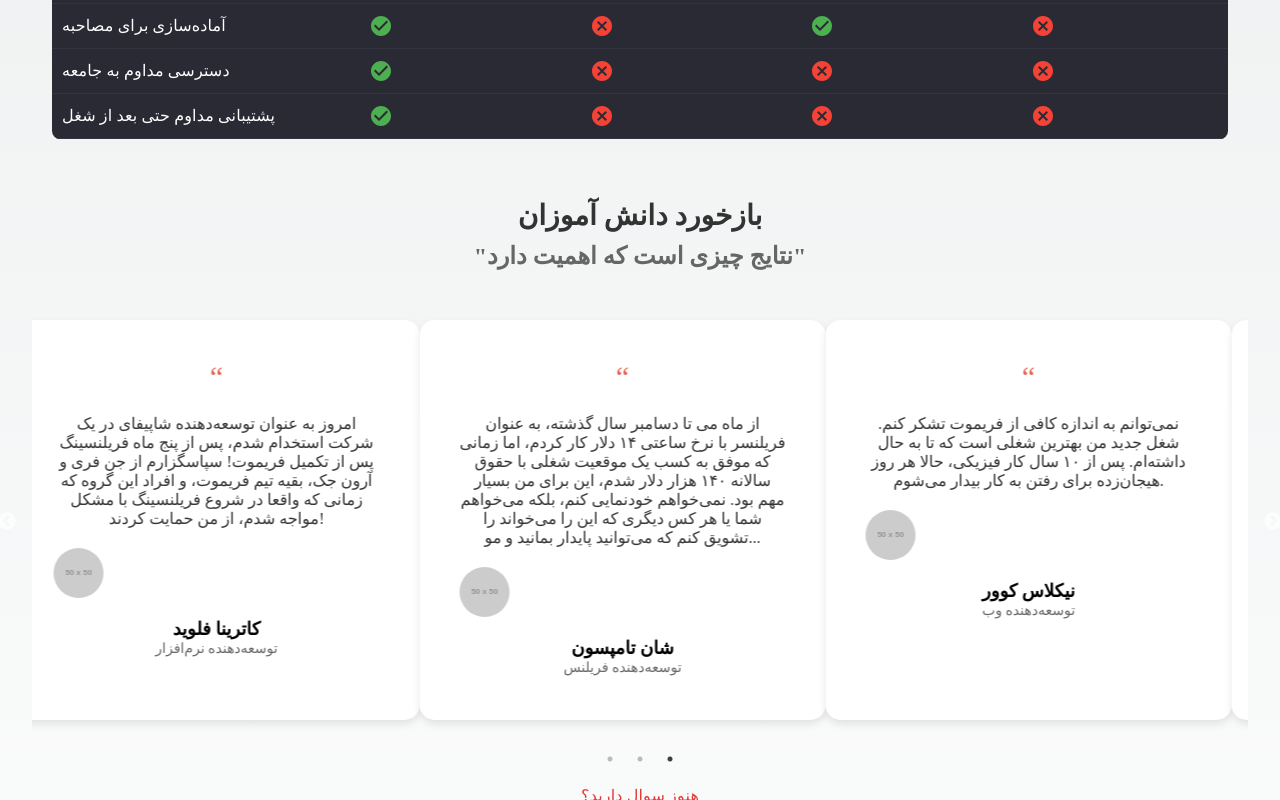
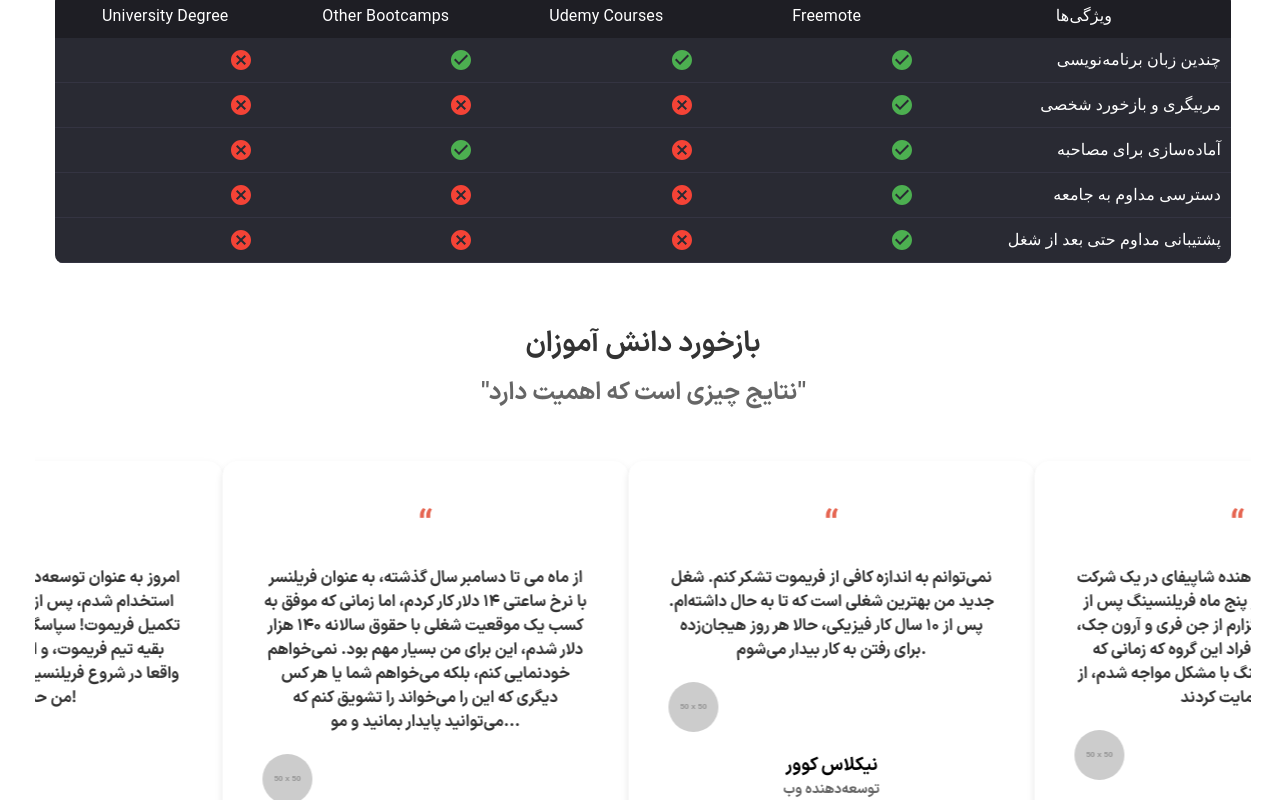
Before and after one commit to mohammadsohrabi2021/landingMantrayou, a Next.js app: page / in a window 1280 px wide. Shown: the part 2426-3226 px from the top of the page. Built offline with nearby package versions, Linux system fonts and the light colour scheme.

Commit message:
change defalte file done

```diff
--- a/pages/_app.js
+++ b/pages/_app.js
@@ -1,5 +1,10 @@
+import Layout from "@/components/layout/Layout";
 import "@/styles/globals.css";
 
 export default function App({ Component, pageProps }) {
-  return <Component {...pageProps} />;
+  return (
+    <Layout>
+      <Component {...pageProps} />
+    </Layout>
+  );
 }
--- a/styles/Home.module.css
+++ /dev/null
@@ -1,229 +0,0 @@
-.main {
-  display: flex;
-  flex-direction: column;
-  justify-content: space-between;
-  align-items: center;
-  padding: 6rem;
-  min-height: 100vh;
-}
-
-.description {
-  display: inherit;
-  justify-content: inherit;
-  align-items: inherit;
-  font-size: 0.85rem;
-  max-width: var(--max-width);
-  width: 100%;
-  z-index: 2;
-  font-family: var(--font-mono);
-}
-
-.description a {
-  display: flex;
-  justify-content: center;
-  align-items: center;
-  gap: 0.5rem;
-}
-
-.description p {
-  position: relative;
-  margin: 0;
-  padding: 1rem;
-  background-color: rgba(var(--callout-rgb), 0.5);
-  border: 1px solid rgba(var(--callout-border-rgb), 0.3);
-  border-radius: var(--border-radius);
-}
-
-.code {
-  font-weight: 700;
-  font-family: var(--font-mono);
-}
-
-.grid {
-  display: grid;
-  grid-template-columns: repeat(4, minmax(25%, auto));
-  max-width: var(--max-width);
-  width: 100%;
-}
-
-.card {
-  padding: 1rem 1.2rem;
-  border-radius: var(--border-radius);
-  background: rgba(var(--card-rgb), 0);
-  border: 1px solid rgba(var(--card-border-rgb), 0);
-  transition: background 200ms, border 200ms;
-}
-
-.card span {
-  display: inline-block;
-  transition: transform 200ms;
-}
-
-.card h2 {
-  font-weight: 600;
-  margin-bottom: 0.7rem;
-}
-
-.card p {
-  margin: 0;
-  opacity: 0.6;
-  font-size: 0.9rem;
-  line-height: 1.5;
-  max-width: 30ch;
-}
-
-.center {
-  display: flex;
-  justify-content: center;
-  align-items: center;
-  position: relative;
-  padding: 4rem 0;
-}
-
-.center::before {
-  background: var(--secondary-glow);
-  border-radius: 50%;
-  width: 480px;
-  height: 360px;
-  margin-left: -400px;
-}
-
-.center::after {
-  background: var(--primary-glow);
-  width: 240px;
-  height: 180px;
-  z-index: -1;
-}
-
-.center::before,
-.center::after {
-  content: "";
-  left: 50%;
-  position: absolute;
-  filter: blur(45px);
-  transform: translateZ(0);
-}
-
-.logo {
-  position: relative;
-}
-/* Enable hover only on non-touch devices */
-@media (hover: hover) and (pointer: fine) {
-  .card:hover {
-    background: rgba(var(--card-rgb), 0.1);
-    border: 1px solid rgba(var(--card-border-rgb), 0.15);
-  }
-
-  .card:hover span {
-    transform: translateX(4px);
-  }
-}
-
-@media (prefers-reduced-motion) {
-  .card:hover span {
-    transform: none;
-  }
-}
-
-/* Mobile */
-@media (max-width: 700px) {
-  .content {
-    padding: 4rem;
-  }
-
-  .grid {
-    grid-template-columns: 1fr;
-    margin-bottom: 120px;
-    max-width: 320px;
-    text-align: center;
-  }
-
-  .card {
-    padding: 1rem 2.5rem;
-  }
-
-  .card h2 {
-    margin-bottom: 0.5rem;
-  }
-
-  .center {
-    padding: 8rem 0 6rem;
-  }
-
-  .center::before {
-    transform: none;
-    height: 300px;
-  }
-
-  .description {
-    font-size: 0.8rem;
-  }
-
-  .description a {
-    padding: 1rem;
-  }
-
-  .description p,
-  .description div {
-    display: flex;
-    justify-content: center;
-    position: fixed;
-    width: 100%;
-  }
-
-  .description p {
-    align-items: center;
-    inset: 0 0 auto;
-    padding: 2rem 1rem 1.4rem;
-    border-radius: 0;
-    border: none;
-    border-bottom: 1px solid rgba(var(--callout-border-rgb), 0.25);
-    background: linear-gradient(
-      to bottom,
-      rgba(var(--background-start-rgb), 1),
-      rgba(var(--callout-rgb), 0.5)
-    );
-    background-clip: padding-box;
-    backdrop-filter: blur(24px);
-  }
-
-  .description div {
-    align-items: flex-end;
-    pointer-events: none;
-    inset: auto 0 0;
-    padding: 2rem;
-    height: 200px;
-    background: linear-gradient(
-      to bottom,
-      transparent 0%,
-      rgb(var(--background-end-rgb)) 40%
-    );
-    z-index: 1;
-  }
-}
-
-/* Tablet and Smaller Desktop */
-@media (min-width: 701px) and (max-width: 1120px) {
-  .grid {
-    grid-template-columns: repeat(2, 50%);
-  }
-}
-
-@media (prefers-color-scheme: dark) {
-  .vercelLogo {
-    filter: invert(1);
-  }
-
-  .logo {
-    filter: invert(1) drop-shadow(0 0 0.3rem #ffffff70);
-  }
-}
-
-@keyframes rotate {
-  from {
-    transform: rotate(360deg);
-  }
-  to {
-    transform: rotate(0deg);
-  }
-}
--- a/styles/globals.css
+++ b/styles/globals.css
@@ -1,107 +1,14 @@
-:root {
-  --max-width: 1100px;
-  --border-radius: 12px;
-  --font-mono: ui-monospace, Menlo, Monaco, "Cascadia Mono", "Segoe UI Mono",
-    "Roboto Mono", "Oxygen Mono", "Ubuntu Monospace", "Source Code Pro",
-    "Fira Mono", "Droid Sans Mono", "Courier New", monospace;
-
-  --foreground-rgb: 0, 0, 0;
-  --background-start-rgb: 214, 219, 220;
-  --background-end-rgb: 255, 255, 255;
-
-  --primary-glow: conic-gradient(
-    from 180deg at 50% 50%,
-    #16abff33 0deg,
-    #0885ff33 55deg,
-    #54d6ff33 120deg,
-    #0071ff33 160deg,
-    transparent 360deg
-  );
-  --secondary-glow: radial-gradient(
-    rgba(255, 255, 255, 1),
-    rgba(255, 255, 255, 0)
-  );
-
-  --tile-start-rgb: 239, 245, 249;
-  --tile-end-rgb: 228, 232, 233;
-  --tile-border: conic-gradient(
-    #00000080,
-    #00000040,
-    #00000030,
-    #00000020,
-    #00000010,
-    #00000010,
-    #00000080
-  );
-
-  --callout-rgb: 238, 240, 241;
-  --callout-border-rgb: 172, 175, 176;
-  --card-rgb: 180, 185, 188;
-  --card-border-rgb: 131, 134, 135;
+*{
+    box-sizing: border-box;
+    margin: 0;
+    padding: 0;
 }
-
-@media (prefers-color-scheme: dark) {
-  :root {
-    --foreground-rgb: 255, 255, 255;
-    --background-start-rgb: 0, 0, 0;
-    --background-end-rgb: 0, 0, 0;
-
-    --primary-glow: radial-gradient(rgba(1, 65, 255, 0.4), rgba(1, 65, 255, 0));
-    --secondary-glow: linear-gradient(
-      to bottom right,
-      rgba(1, 65, 255, 0),
-      rgba(1, 65, 255, 0),
-      rgba(1, 65, 255, 0.3)
-    );
-
-    --tile-start-rgb: 2, 13, 46;
-    --tile-end-rgb: 2, 5, 19;
-    --tile-border: conic-gradient(
-      #ffffff80,
-      #ffffff40,
-      #ffffff30,
-      #ffffff20,
-      #ffffff10,
-      #ffffff10,
-      #ffffff80
-    );
-
-    --callout-rgb: 20, 20, 20;
-    --callout-border-rgb: 108, 108, 108;
-    --card-rgb: 100, 100, 100;
-    --card-border-rgb: 200, 200, 200;
+body{
+    direction: rtl;
+    font-family: 'iran-sans';
+    font-size: 16px;
+}
+@font-face {
+    font-family: "iran-sans";
+    src: url("../assets/fonts/IRANSansXBold.ttf");
   }
-}
-
-* {
-  box-sizing: border-box;
-  padding: 0;
-  margin: 0;
-}
-
-html,
-body {
-  max-width: 100vw;
-  overflow-x: hidden;
-}
-
-body {
-  color: rgb(var(--foreground-rgb));
-  background: linear-gradient(
-      to bottom,
-      transparent,
-      rgb(var(--background-end-rgb))
-    )
-    rgb(var(--background-start-rgb));
-}
-
-a {
-  color: inherit;
-  text-decoration: none;
-}
-
-@media (prefers-color-scheme: dark) {
-  html {
-    color-scheme: dark;
-  }
-}
```
